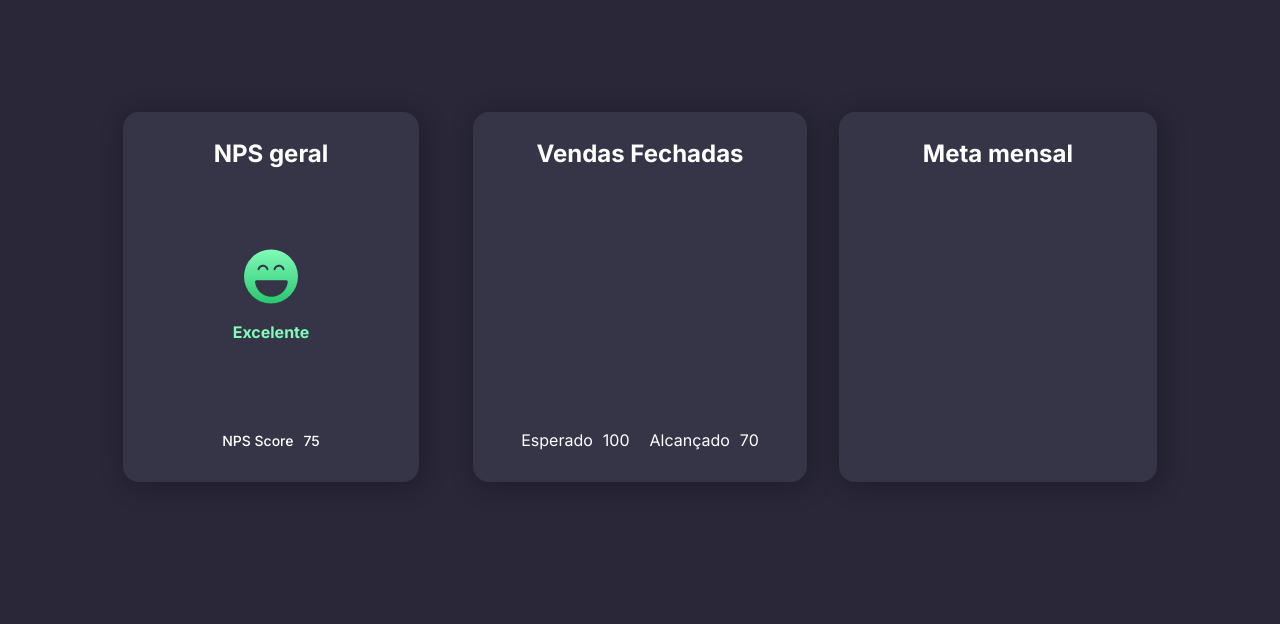
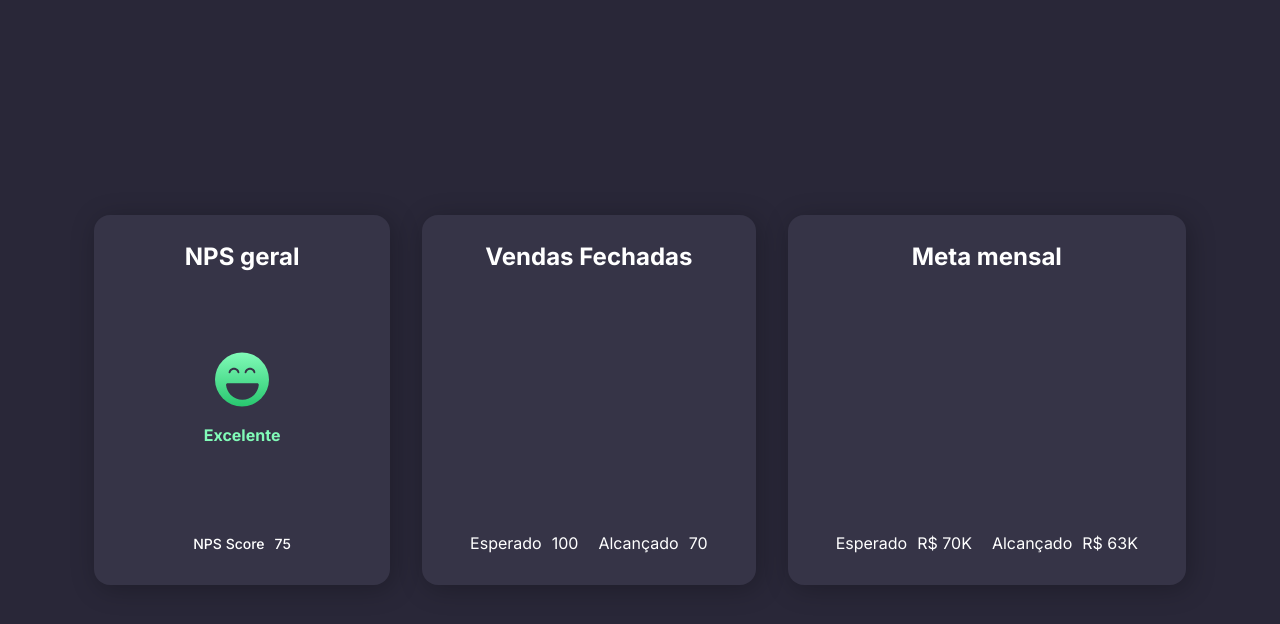
Before and after one commit to leticea/dashboard, a plain HTML site: page index.html in a window 1280 px wide. Drawn offline with Linux system fonts and the light colour scheme.

Commit message:
estilizando os outros dois grid

```diff
--- a/index.html
+++ b/index.html
@@ -44,7 +44,16 @@
       <div class="box goal grid">
         <div class="top">Meta mensal</div>
         <div class="middle"></div>
-        <div class="bottom"></div>
+        <div class="bottom">
+          <div class="item">
+            <span>Esperado</span>
+            <span>R$ 70K</span>
+          </div>
+          <div class="item">
+            <span>Alcançado</span>
+            <span>R$ 63K</span>
+          </div>
+        </div>
       </div>
       <!-- <div class="box"></div> -->
     </main>
--- a/style.css
+++ b/style.css
@@ -33,15 +33,17 @@ body {
 #app {
   background: #292738;
 
-  grid-template-columns: 1fr 1fr 1fr;
+  grid-template-columns: 29.6rem max-content max-content;
   grid-template-rows: max-content;
   column-gap: 3.2rem;
   row-gap: 5.9rem;
 
-  width: 100vw;
-  height: 100vh;
+  width: fit-content;
+  height: fit-content;
+  min-height: 100vh;
+  min-width: 100vw;
 
-  padding: 11.2rem 12.3rem;
+  place-content: center;
 }
 
 .box:nth-child(4) {
@@ -67,7 +69,6 @@ body {
 }
 
 .nps {
-  width: 29.6rem;
   gap: 3.2rem;
 }
 
```
